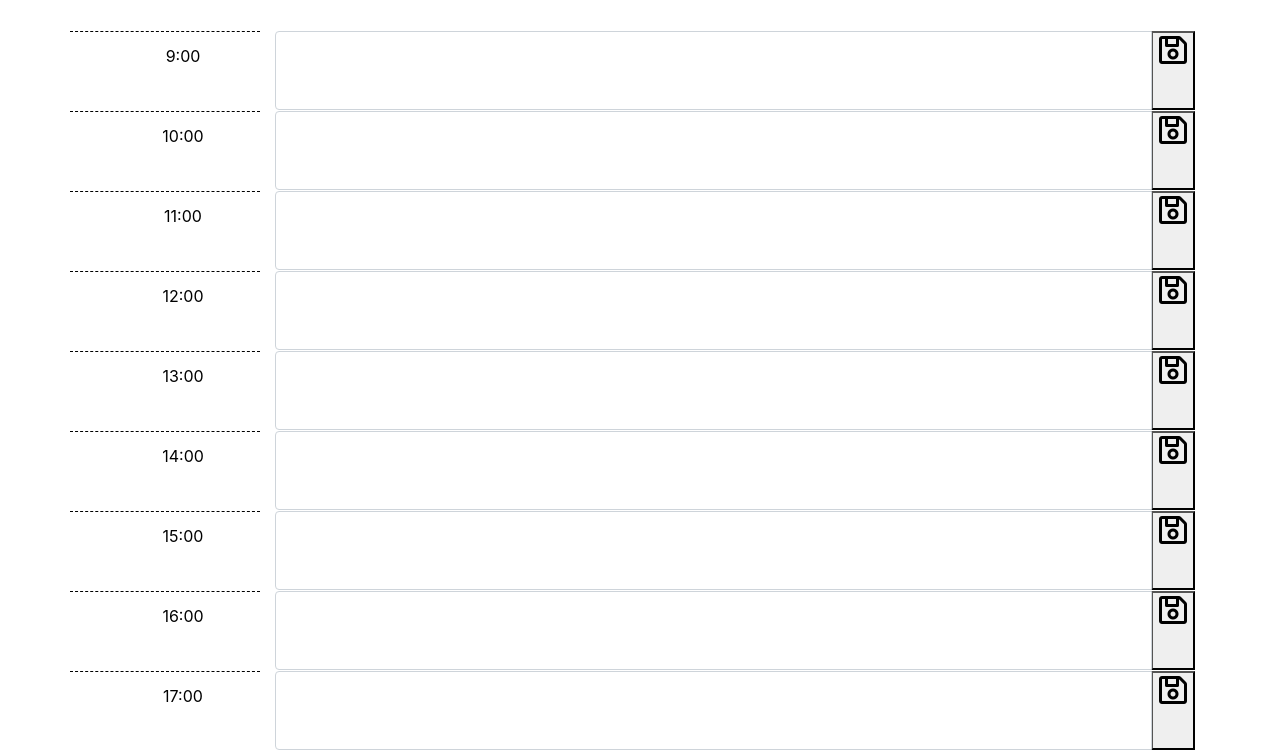
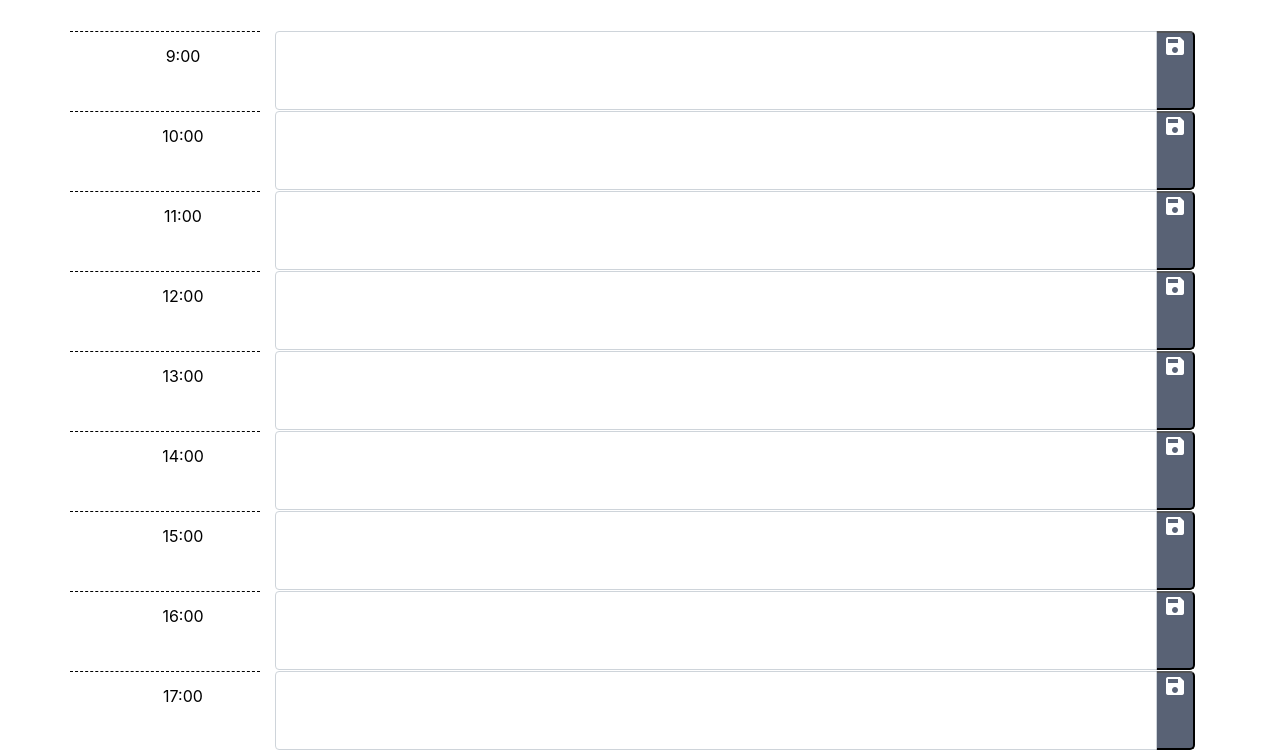
Before and after one commit to annoyingdroid/WorkdaySchedule, a plain HTML site: page index.html in a window 1280 px wide. Shown: the part 350-1100 px from the top of the page. Drawn offline with nearby package versions, Linux system fonts and the light colour scheme.

Commit message:
Modified button color

```diff
--- a/assets/css/style.css
+++ b/assets/css/style.css
@@ -56,9 +56,9 @@ textarea{
 
 .saveBtn {
   border-left: 1px solid black;
-  border-top-right-radius: 15px;
-  border-bottom-right-radius: 15px;
-  background-color: #06AED5;
+  border-top-right-radius: 5px;
+  border-bottom-right-radius: 5px;
+  background-color: #596275;
   color: white;
 }
 
--- a/assets/js/script.js
+++ b/assets/js/script.js
@@ -33,9 +33,9 @@ for (var i = 0; i < hours; i++) {
     <div class="col-sm col-md-10 d-flex description">
       <div class="input-group">
           <textarea class="form-control text-area"></textarea>
-          <div class='input-group-append'>
-          <button class='save-button d-flex justify-center align-center'>
-            <i class='far fa-save fa-2x save-icon'></i>
+          <div class="input-group-append">
+          <button class="saveBtn d-flex justify-center align-center">
+            <i class="material-icons">save</i>
           </button>
         </div>
       </div>
--- a/index.html
+++ b/index.html
@@ -16,6 +16,9 @@
     />
     <link
       href="https://fonts.googleapis.com/css?family=Open+Sans&display=swap"
+      rel="stylesheet"
+    />
+    <link href="https://fonts.googleapis.com/icon?family=Material+Icons"
       rel="stylesheet"
     />
     <link rel="stylesheet" href="assets/css/style.css" />
```
